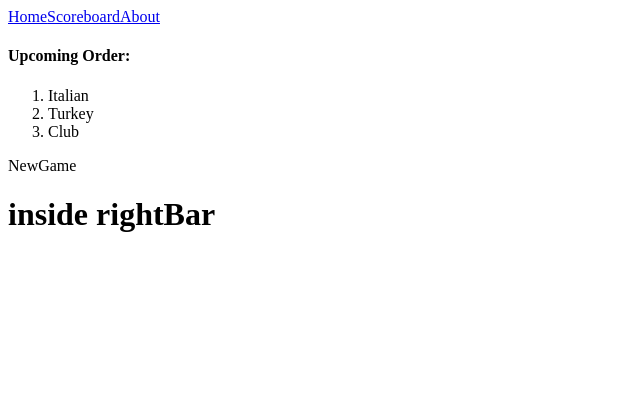
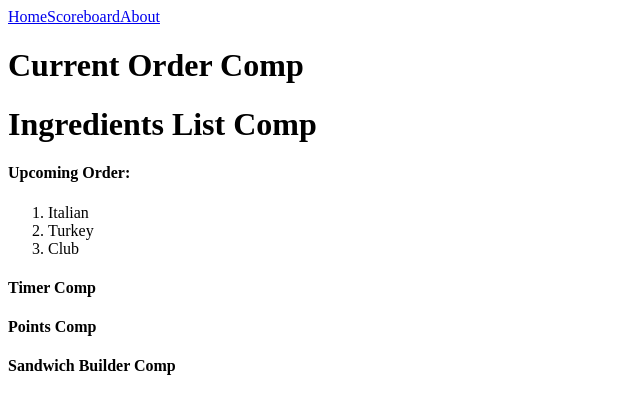
Before and after one commit to bjulander/game-app, a React (Create React App) app in the folder game-front/: page /game in a window 1280 px wide. Shown: the top 414 px of the page, without its empty margins (0-640 px from the left). Built offline with nearby package versions, Linux system fonts and the light colour scheme.

Commit message:
moved sidebars into gamecontainer that renders upon specified route

```diff
--- a/game-front/src/App.js
+++ b/game-front/src/App.js
@@ -1,15 +1,12 @@
 import NavBar from './bars/navBar/NavBar.js'
-import LeftBar from './bars/leftBar/LeftBar.js'
-import RightBar from './bars/rightBar/RightBar.js'
+
 import Main from './main/Main.js'
 
 function App() {
   return (
     <>
       <NavBar />
-      <LeftBar />
       <Main />
-      <RightBar />
     </>
   )
 }
--- a/game-front/src/bars/rightBar/RightBar.js
+++ b/game-front/src/bars/rightBar/RightBar.js
@@ -2,7 +2,9 @@
 export default function rightBar() {
     return (
         <>
-        <h1>inside rightBar</h1>
+            <h4>Timer Comp</h4>
+            <h4>Points Comp</h4>
+            <h4>Sandwich Builder Comp</h4>
         </>
     )
 }
--- /dev/null
+++ b/game-front/src/game/GameContainer.js
@@ -0,0 +1,17 @@
+import React, {Component} from 'react'
+
+
+
+class GameContainer extends Component {
+    render(){
+        return(
+            <>
+            <h1>Current Order Comp</h1>
+            <h1>Ingredients List Comp</h1>
+
+            </>
+        )
+    }
+}
+
+export default GameContainer
--- a/game-front/src/main/Main.js
+++ b/game-front/src/main/Main.js
@@ -1,6 +1,10 @@
 import React, {Component} from 'react'
 import {Route, Switch} from 'react-router-dom'
 import Instructions from './Instructions.js'
+import {Link} from 'react-router-dom'
+import LeftBar from '../bars/leftBar/LeftBar.js'
+import GameContainer from '../game/GameContainer.js'
+import RightBar from '../bars/rightBar/RightBar.js'
 
 class Main extends Component {
 
@@ -10,9 +14,14 @@ class Main extends Component {
             <Switch>
                 <Route exact path="/">
                     <Instructions/>
+                    <Link to="/game">
+                        <button type="button">Order Up</button>
+                    </Link>
                     </Route>
                 <Route exact path="/game">
-                    NewGame
+                    <GameContainer />
+                    <LeftBar />
+                    <RightBar />
                     </Route>
                 <Route exact path="/scoreboard">
                     Scoreboard
```
Also changed, not shown: game-front/src/game/CurrentOrder.js (added), game-front/src/game/GameOrderForm.js (added).
